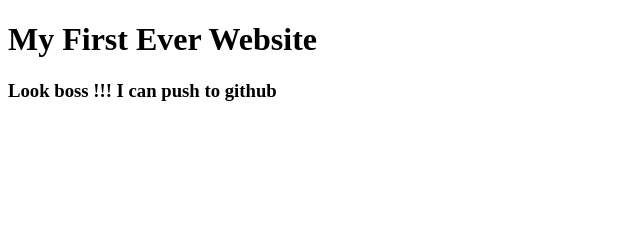
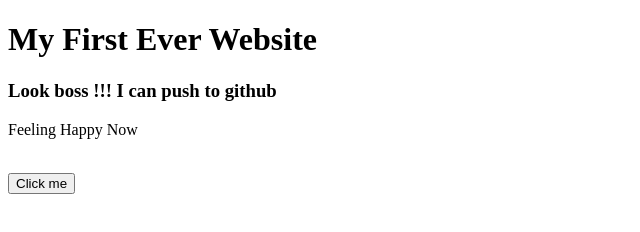
Before and after one commit to Muydul/My_first_website, a plain HTML site: page index.html in a window 1280 px wide. Shown: the whole page, without its empty margins (0-640 px from the left). Drawn offline with Linux system fonts and the light colour scheme.

Commit message:
button added

```diff
--- a/index.html
+++ b/index.html
@@ -9,5 +9,8 @@
 <body>
   <h1>My First Ever Website</h1>
   <h3>Look boss !!! I can push to github </h3>
+  <p>Feeling Happy Now</p>
+  <br>
+  <button>Click me </button>
 </body>
 </html>
```
